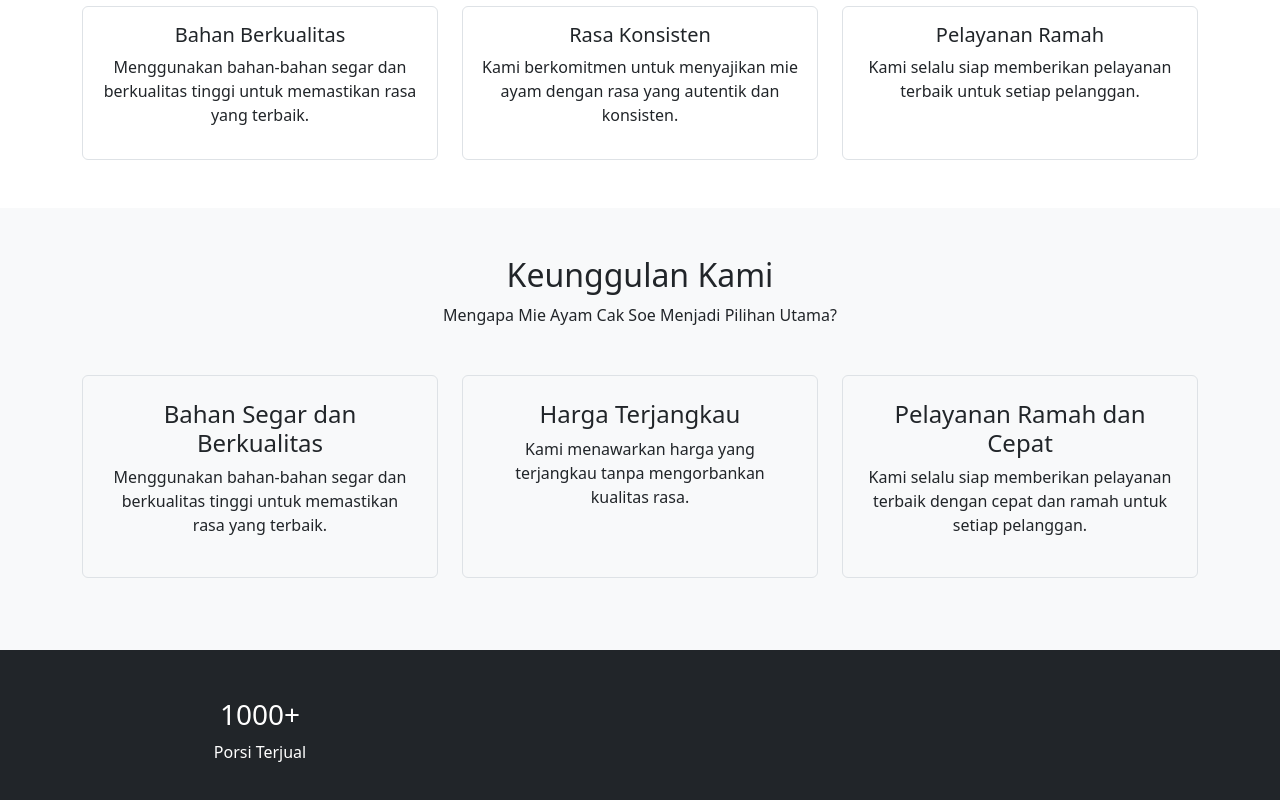
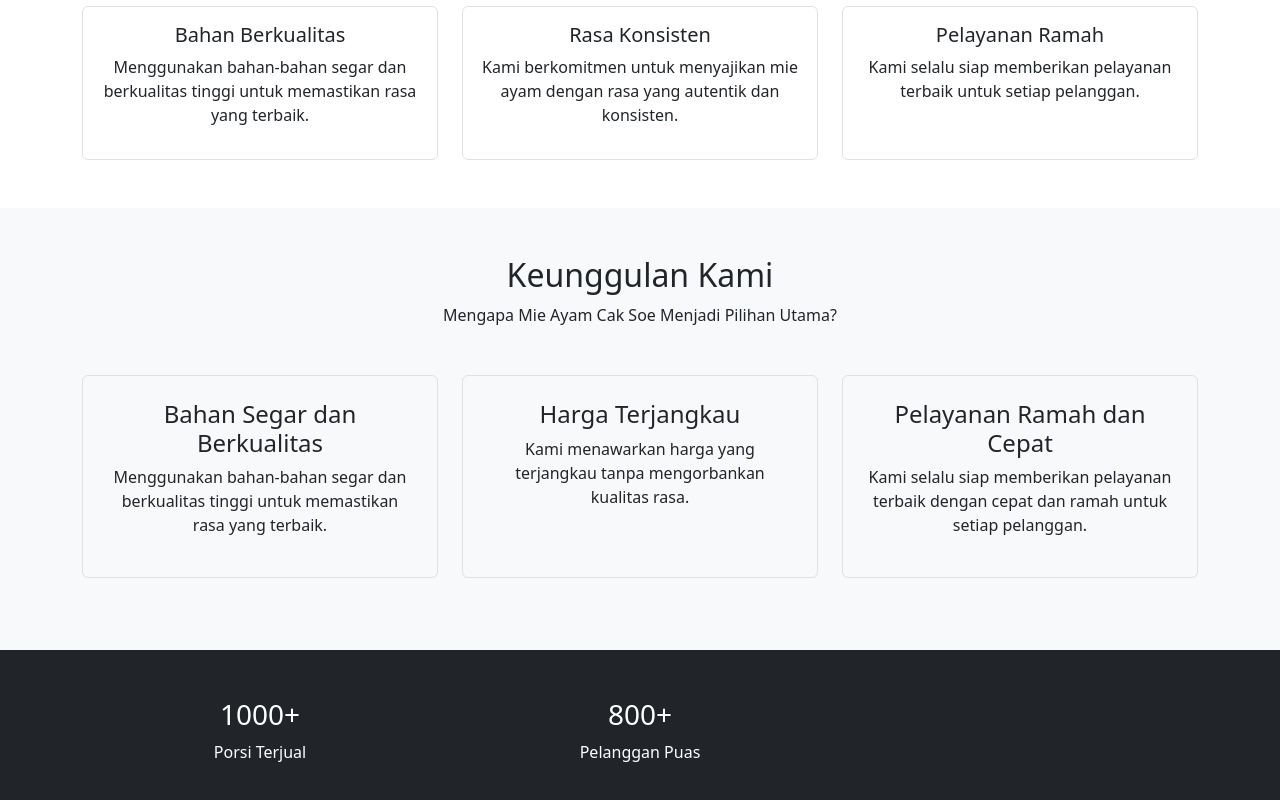
Before and after one commit to Vansformatics/UTSWeb_B_0028, a plain HTML site: page index.html in a window 1280 px wide. Shown: the part 1301-2101 px from the top of the page. Drawn offline with nearby package versions, Linux system fonts and the light colour scheme.

Commit message:
menambahkan kolom kedua untuk section statistik

```diff
--- a/index.html
+++ b/index.html
@@ -190,6 +190,11 @@
                     <p>Porsi Terjual</p>
                 </div>
 
+                <div class="col-md-4">
+                    <h3>800+</h3>
+                    <p>Pelanggan Puas</p>
+                </div>
+
             </div>
         </div>
     </section>
```
